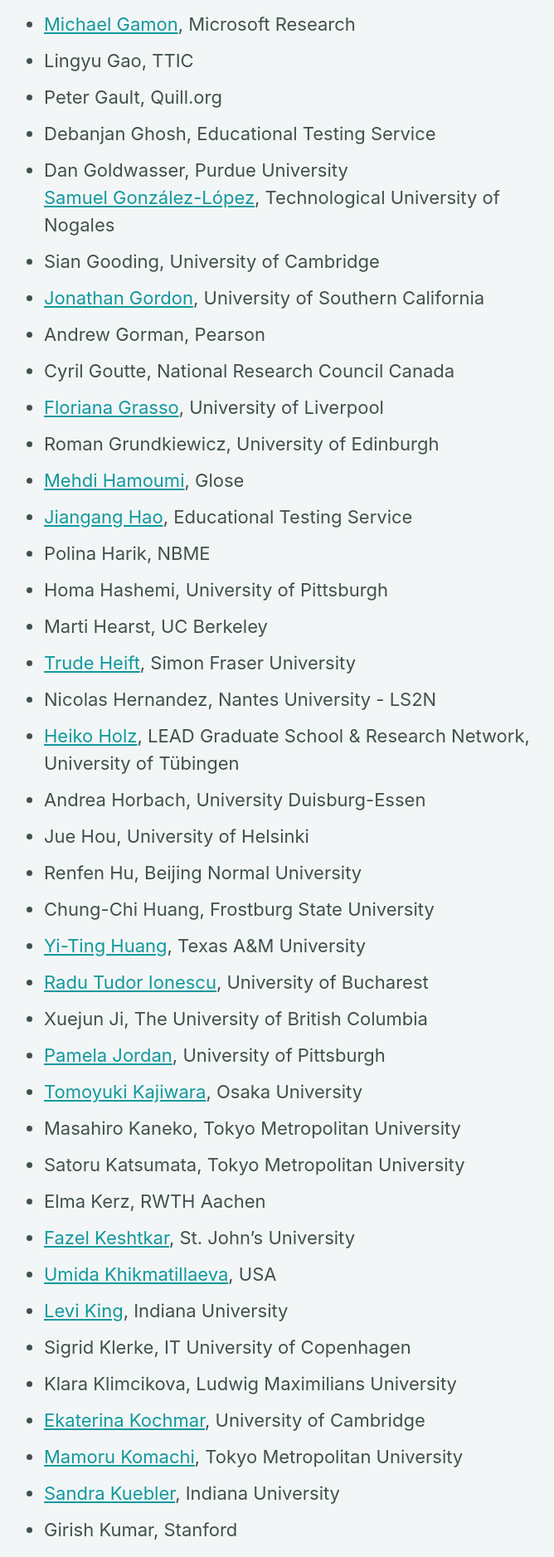
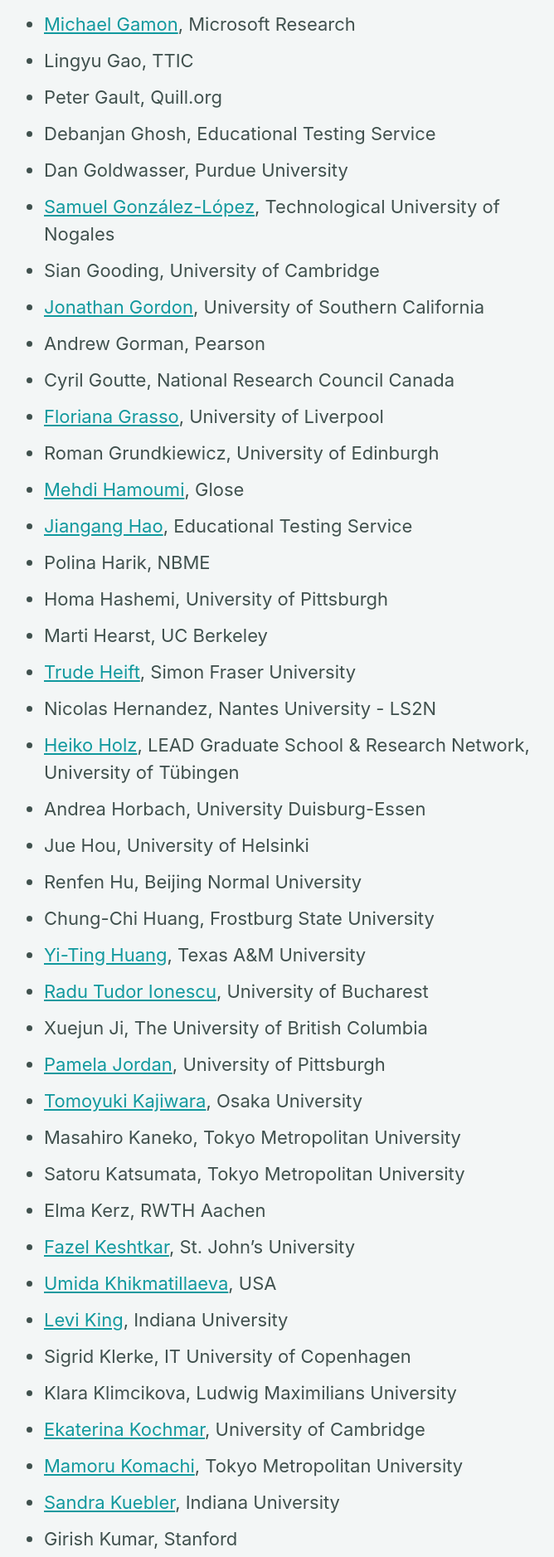
Before and after one commit to sigedu-org/website, a Jekyll site: the page built from _pages/members.md, in a window 1280 px wide. Shown: the part 2884-4761 px from the top of the page at 83% size, without its empty margins (309-977 px from the left). Built offline with Jekyll 4.4.1, drawn with Linux system fonts in a browser that asks for light colours; cached includes are drawn as plain includes; nearby versions of some CDN libraries.

Commit message:
Fix broken formatting.

```diff
--- a/_pages/members.md
+++ b/_pages/members.md
@@ -68,7 +68,7 @@ The following is a list of the current SIGEDU members and their affiliations. Me
 - Peter Gault, Quill.org<br/>
 - Debanjan Ghosh, Educational Testing Service<br/>
 - Dan Goldwasser, Purdue University<br/>
-<a href="http://samuelgonzalez-lopez.com/">Samuel González-López</a>, Technological University of Nogales<br/>
+- <a href="http://samuelgonzalez-lopez.com/">Samuel González-López</a>, Technological University of Nogales<br/>
 - Sian Gooding, University of Cambridge<br/>
 - <a href="https://isi.edu/~jgordon">Jonathan Gordon</a>, University of Southern California<br/>
 - Andrew Gorman, Pearson<br/>
```
